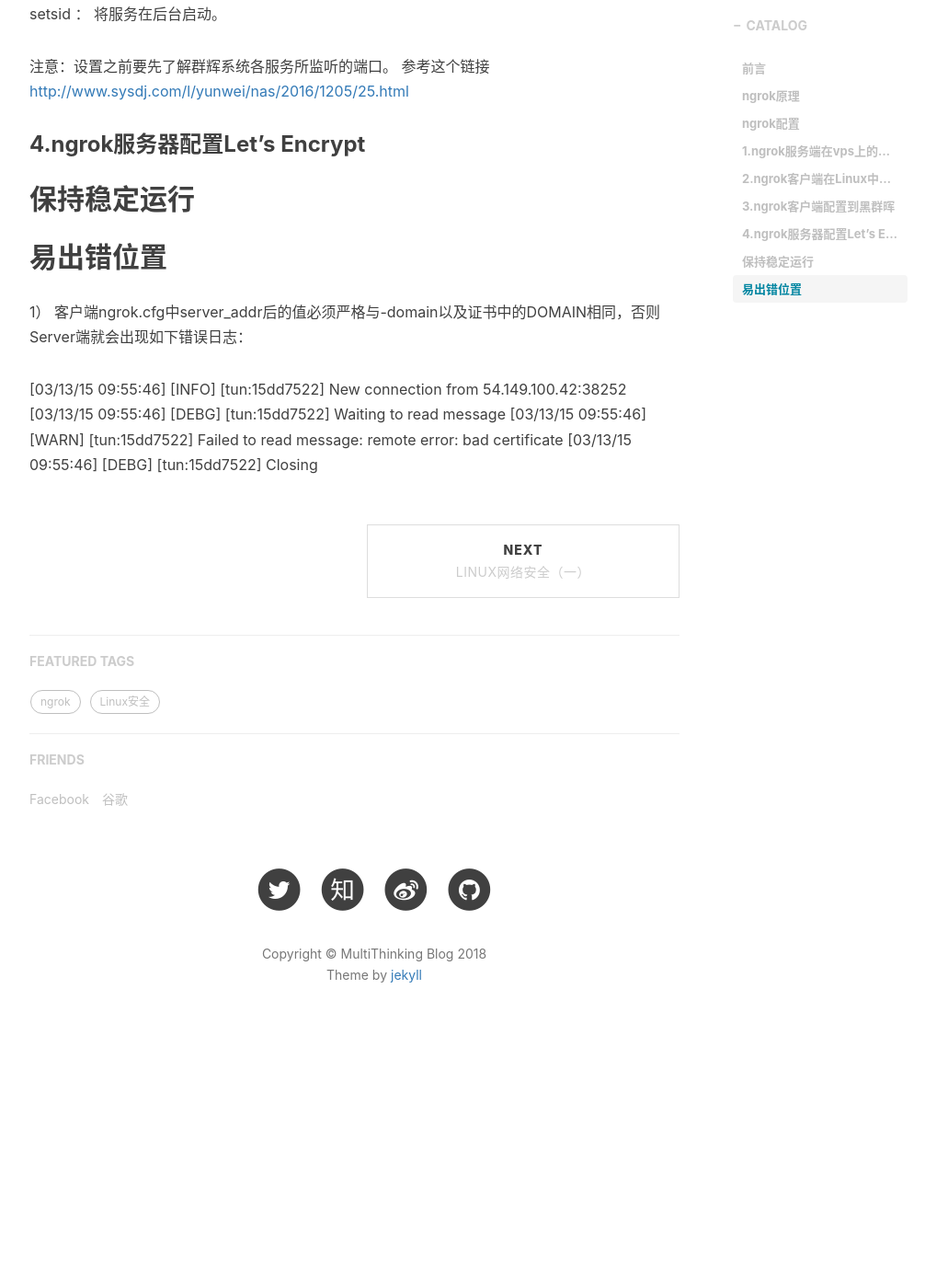
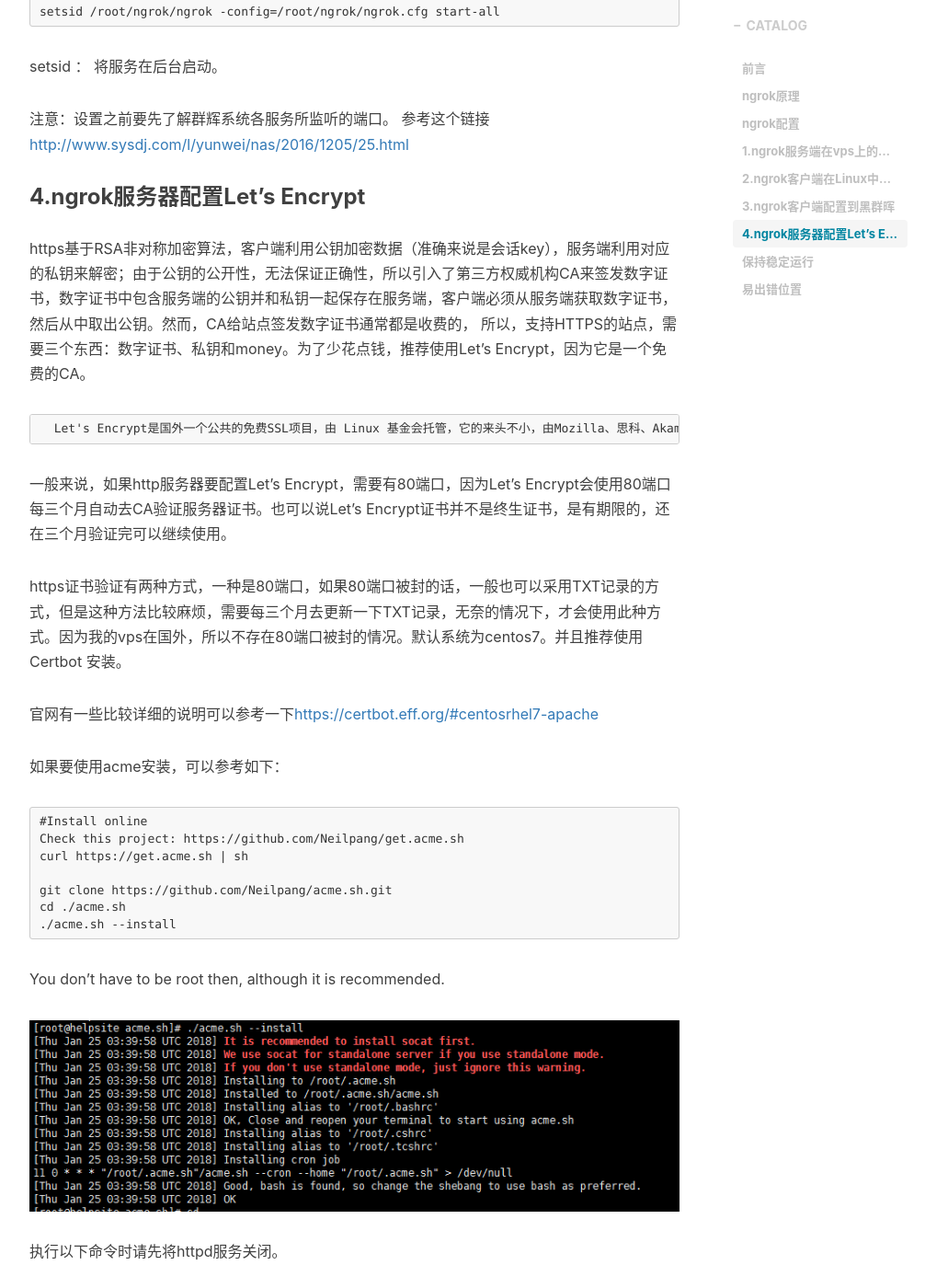
Before and after one commit to program-engineer/program-engineer.github.io, a Jekyll site: the page built from _posts/2018-2-3-ngrok-dsnas-let-encrypted.markdown, in a window 1280 px wide and 1400 px high, scrolled down 7597 px. Shown: the whole window at 92% size, without its empty margins (233-1239 px from the left). Built offline with Jekyll 4.4.1, drawn with Linux system fonts in a browser that asks for light colours; nearby versions of some CDN libraries; comment, search, counter and statistics services are not loaded; before the commit the page ends 8761 px from its top, so only the background shows below that; some of the changed text lies outside the part shown.

Commit message:
stable  public new  post

```diff
--- a/_posts/2018-2-3-ngrok-dsnas-let-encrypted.markdown
+++ b/_posts/2018-2-3-ngrok-dsnas-let-encrypted.markdown
@@ -136,6 +136,8 @@ ngrok的配置大部分集中在服务器端，客户端等到配置完之后，
 -tunnelAddr默认是4443*
 这些端口号你都可以修改成别的，但是要和客户端的tunnel端口号对应。
 
+**注意**，如果不适用http或者https，可以留空，则disable。
+
 当启动之后服务端开始监听以上这几个端口，等待客户端来连接。
 
 **如果打开了防火墙，记得放开这几个端口号的限制。**
@@ -218,9 +220,56 @@ setsid ： 将服务在后台启动。
 
 ### 4.ngrok服务器配置Let's Encrypt
 
+https基于RSA非对称加密算法，客户端利用公钥加密数据（准确来说是会话key），服务端利用对应的私钥来解密；由于公钥的公开性，无法保证正确性，所以引入了第三方权威机构CA来签发数字证书，数字证书中包含服务端的公钥并和私钥一起保存在服务端，客户端必须从服务端获取数字证书，然后从中取出公钥。然而，CA给站点签发数字证书通常都是收费的， 所以，支持HTTPS的站点，需要三个东西：数字证书、私钥和money。为了少花点钱，推荐使用Let's Encrypt，因为它是一个免费的CA。
+
+      Let's Encrypt是国外一个公共的免费SSL项目，由 Linux 基金会托管，它的来头不小，由Mozilla、思科、Akamai、IdenTrust和EFF等组织发起，目的就是向网站自动签发和管理免费证书，以便加速互联网由HTTP过渡到HTTPS，目前Facebook等大公司开始加入赞助行列。Let's Encrypt已经得了 IdenTrust 的交叉签名，这意味着其证书现在已经可以被Mozilla、Google、Microsoft和Apple等主流的浏览器所信任，你只需要在Web 服务器证书链中配置交叉签名，浏览器客户端会自动处理好其它的一切，Let's Encrypt安装简单，未来大规模采用可能性非常大。
+
+一般来说，如果http服务器要配置Let's Encrypt，需要有80端口，因为Let's Encrypt会使用80端口每三个月自动去CA验证服务器证书。也可以说Let's Encrypt证书并不是终生证书，是有期限的，还在三个月验证完可以继续使用。
+
+https证书验证有两种方式，一种是80端口，如果80端口被封的话，一般也可以采用TXT记录的方式，但是这种方法比较麻烦，需要每三个月去更新一下TXT记录，无奈的情况下，才会使用此种方式。因为我的vps在国外，所以不存在80端口被封的情况。默认系统为centos7。并且推荐使用Certbot 安装。
+
+官网有一些比较详细的说明可以参考一下[https://certbot.eff.org/#centosrhel7-apache](https://certbot.eff.org/#centosrhel7-apache)
+
+
+如果要使用acme安装，可以参考如下：
+
+    #Install online
+    Check this project: https://github.com/Neilpang/get.acme.sh
+    curl https://get.acme.sh | sh
+
+    git clone https://github.com/Neilpang/acme.sh.git
+    cd ./acme.sh
+    ./acme.sh --install
+
+You don't have to be root then, although it is recommended.
+
+![img](/img/in-post/ngrok-dsnas-let-encrypted/20180207162906.png)
+
+执行以下命令时请先将httpd服务关闭。
+
+    systemctl stop httpd.service
+
+
+使用命令获取证书，使用dns的方式。（本地80端口无法使用的情况下）
+
+    ./acme.sh --issue --dns -d XXX.com
+
+会生成TXT value值，将这个值进行解析。
+
+等待解析成功后。。。
+运行命令：
+
+    ./acme.sh --renew -d xxx.com
+
+将生产的证书加载到Apache服务。最后重启服务。
 
 
 ## 保持稳定运行
+
+配置完以上内容，大部分服务已经可以使用，如何保持稳定运行是非常重要的。通过运行一段时间的观察，ngrok服务还是比较稳定的。如果偶尔断电，可以将bash加入到自动开机启动内。
+
+当然，如果不放心在运行过程出现断开的的情况，可以考虑使用crontab。
+在黑群晖里，设置一个计划任务，将服务启动命令，写入其中，这样就可以了。
 
 ## 易出错位置
 
```
Also changed, not shown: img/in-post/ngrok-dsnas-let-encrypted/20180207162906.png (added).
